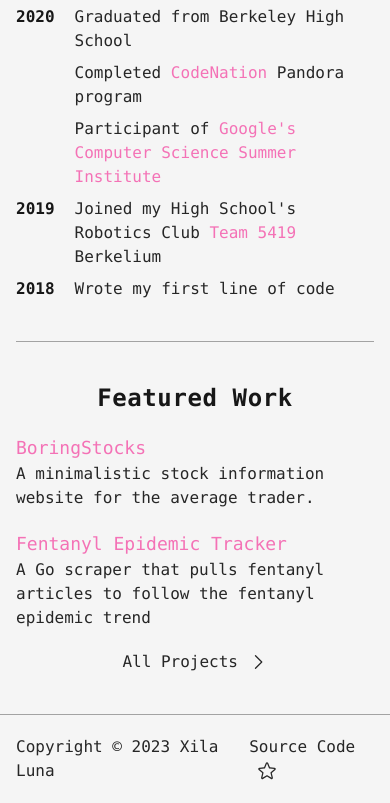
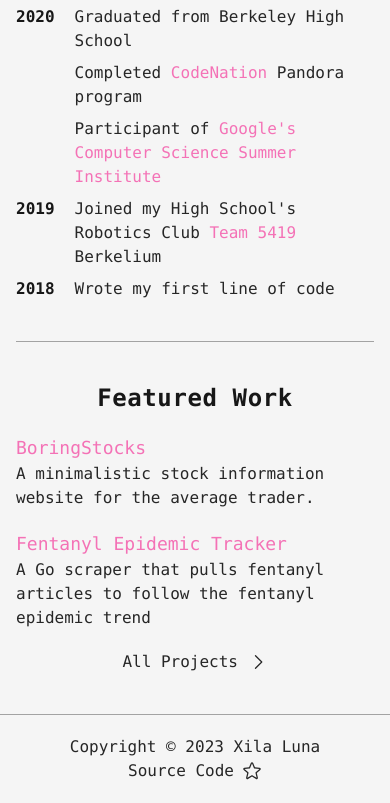
Before and after one commit to xilaluna/xilaluna.com, an Astro site: page / in a window 390 px wide. Shown: the part 1013-1816 px from the top of the page. Built offline with nearby package versions, Linux system fonts and the light colour scheme; Astro itself is replaced by a stand-in of ours.

Commit message:
update(footer): mobile responsive

```diff
--- a/src/layouts/Layout.astro
+++ b/src/layouts/Layout.astro
@@ -107,7 +107,7 @@ const { title } = Astro.props;
     </header>
     <slot />
     <footer
-      class="mx-auto flex max-w-screen-sm items-center justify-between border-t border-skin-base px-4 py-5 sm:px-0"
+      class="mx-auto flex max-w-screen-sm flex-col items-center border-t border-skin-base px-4 py-5 sm:flex-row sm:justify-between sm:px-0"
     >
       <p>
         {"Copyright © "}
```
